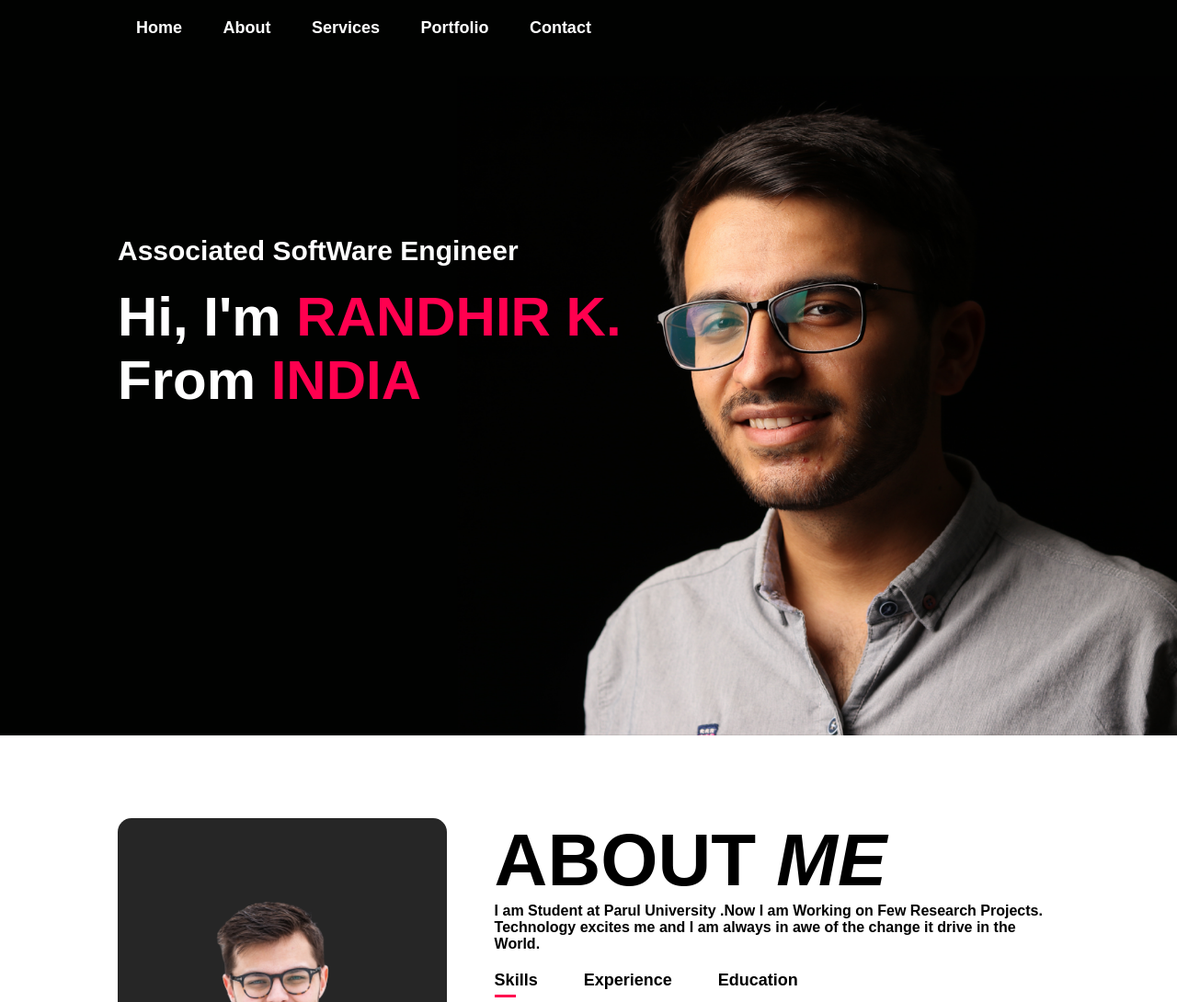
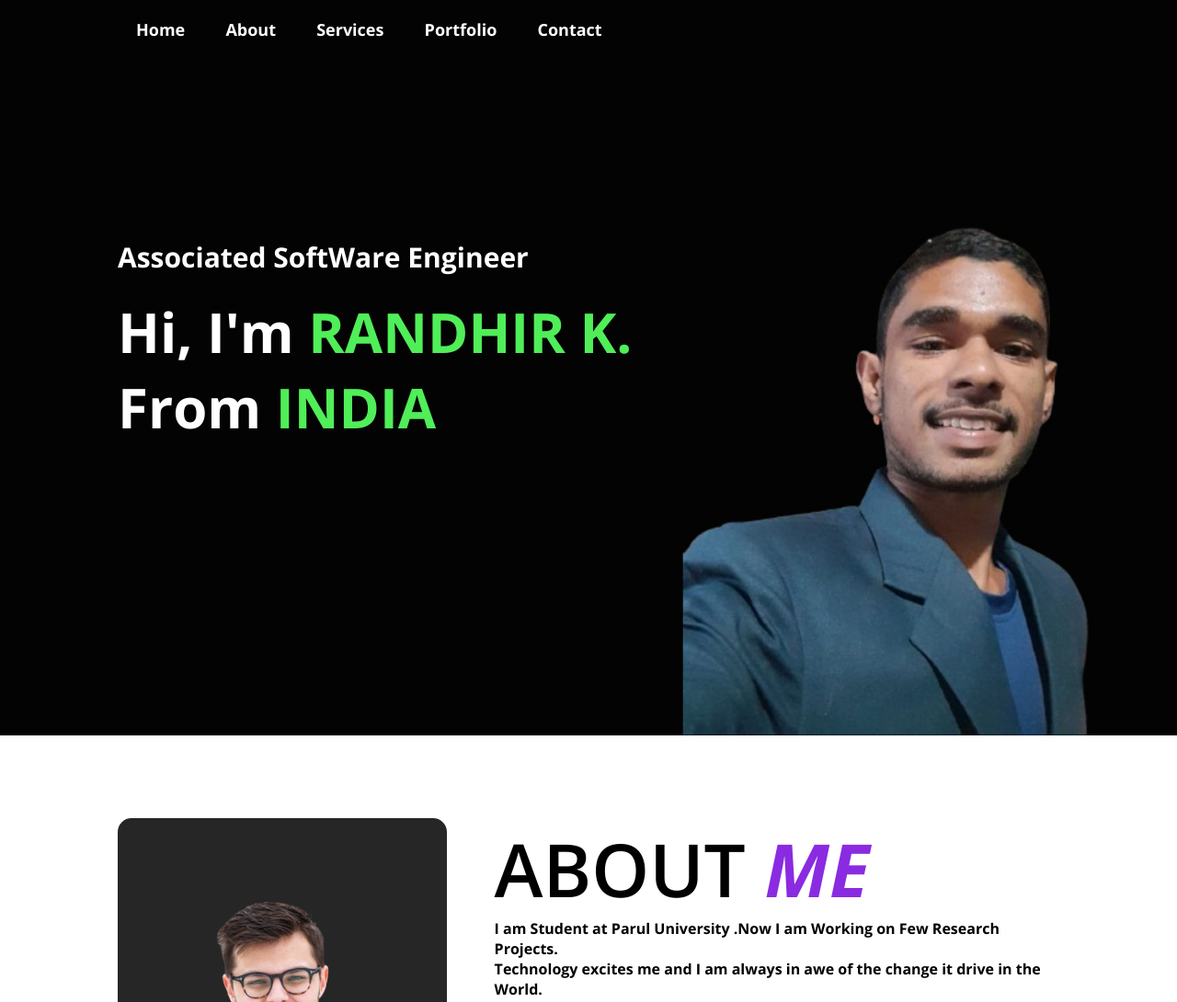
Before and after one commit to bhuvanrandhir/port, a plain HTML site: page index.html in a window 1280 px wide. Shown: the top 1090 px of the page at 92% size. Drawn offline with nearby package versions, Linux system fonts and the light colour scheme; a web font is replaced by a local one.

Commit message:
style.css

```diff
--- a/style.css
+++ b/style.css
@@ -1,8 +1,12 @@
 *{
     margin: 0;
     padding: 0;
-    font-family:'Poppins',sans-serif;
+    /*font-family:'Poppins',sans-serif;*/
     box-sizing: border-box;
+
+  font-family: "Open Sans", sans-serif;
+  font-optical-sizing: auto;
+
 }
 
 html{
@@ -15,7 +19,7 @@ body{
 #header{
     width: 100%;
     height:100vh;
-    background-image: url(background.png);
+    background-image: url(bg1.jpg);
     background-size: cover;
     background-position: center;
 
@@ -24,6 +28,8 @@ body{
 .container{
     padding: 10px 10%;
 }
+
+
 nav{
     display: flex;
     align-items: center;
@@ -31,6 +37,7 @@ nav{
     flex-wrap: wrap;
 
 }
+
 .logo{
     width: 140px;
 }
@@ -74,7 +81,7 @@ nav ul li a:hover::after{
 
 }
 .header-text h1 span{
-    color:#ff004f;
+    color:#50ee58;
 
 }
 /* --------about SEction------ */
@@ -102,6 +109,9 @@ nav ul li a:hover::after{
     font-size: 80px;
     font-weight: 600;
     color: black;
+}
+.sub-title span{
+    color:red;
 }
 .about-col-2 .p{
     font-size: 80px;
@@ -138,7 +148,7 @@ nav ul li a:hover::after{
     margin: 10px 0;
 }
 .tab-contents ul li span{
-    color:#b54769;
+    color:rgb(208, 0, 255);
     font-size: 14px;
 }
 .tab-contents{
@@ -150,6 +160,10 @@ nav ul li a:hover::after{
 
 #services{
     padding: 30px 0;
+
+}
+.container span{
+    color:blueviolet;
 
 }
 .services-list{
@@ -276,6 +290,7 @@ nav ul li a:hover::after{
     }
     .contact-right{
         flex-basis:60%;
+
     }
     .contact-left p{
         margin-top:30px;
@@ -303,6 +318,8 @@ nav ul li a:hover::after{
 .btn.btn2{
     display:inline-block;
     background-color: #ff004f;
+    border-radius: 20px;
+    cursor: pointer;
 }
 
 .contact-right form{
```
